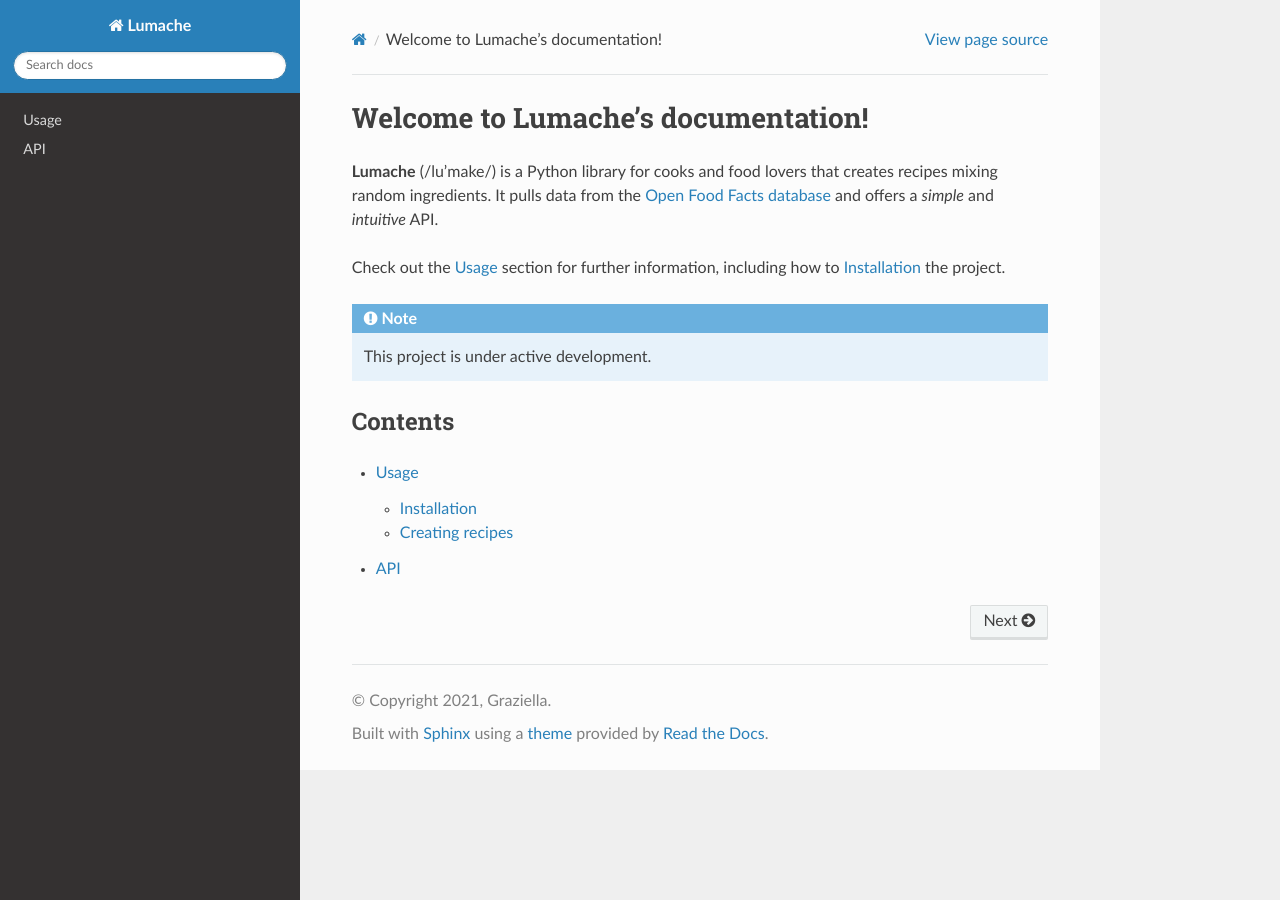
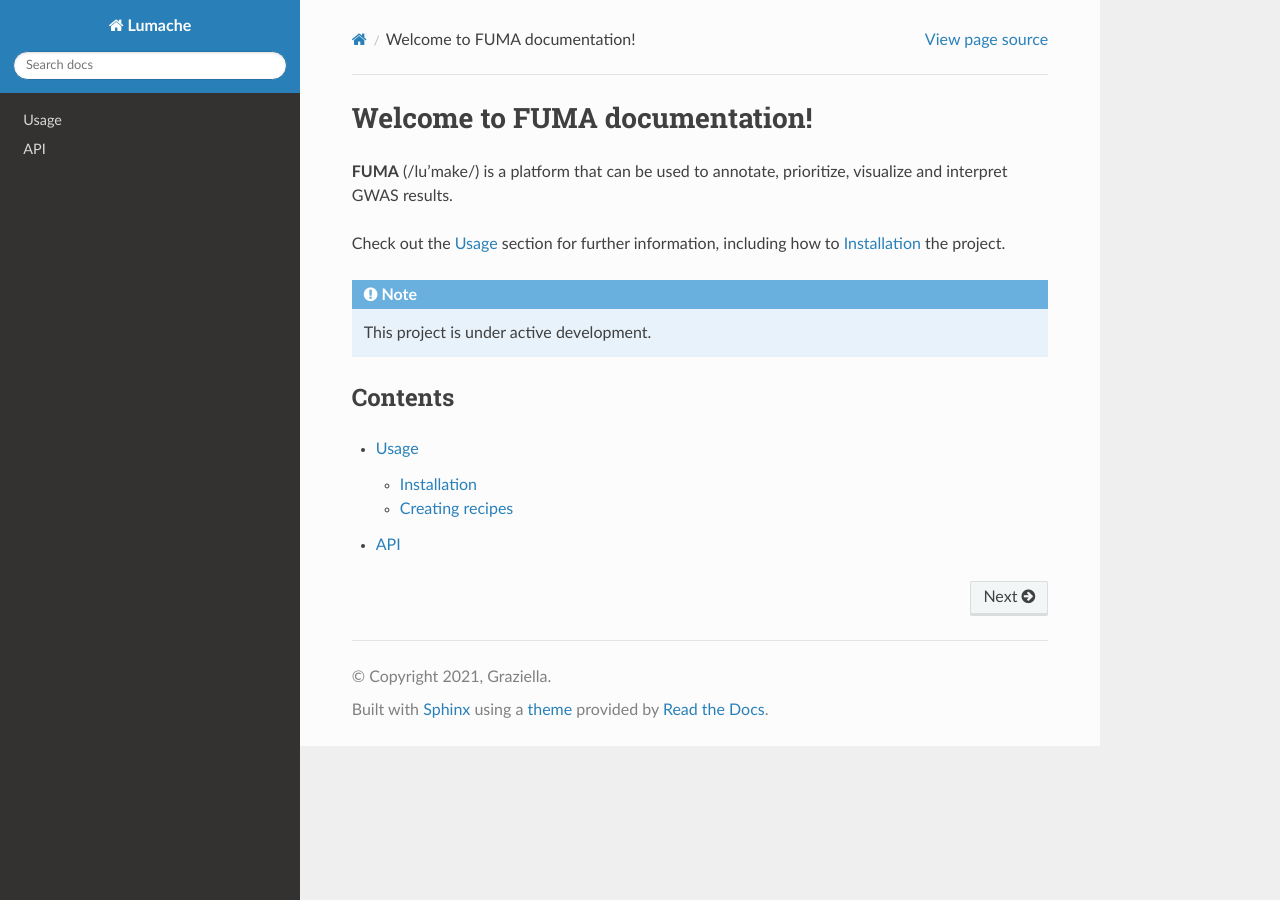
Before and after one commit to tanyaphung/fuma_docs, a Sphinx documentation site: the page built from docs/source/index.rst, in a window 1280 px wide. Built offline with Sphinx 7.4.7 and the Read the Docs theme 3.1.0, drawn with Linux system fonts in a browser that asks for light colours.

Commit message:
test chaning the index page

```diff
--- a/docs/source/index.rst
+++ b/docs/source/index.rst
@@ -1,10 +1,7 @@
-Welcome to Lumache's documentation!
+Welcome to FUMA documentation!
 ===================================
 
-**Lumache** (/lu'make/) is a Python library for cooks and food lovers
-that creates recipes mixing random ingredients.
-It pulls data from the `Open Food Facts database <https://world.openfoodfacts.org/>`_
-and offers a *simple* and *intuitive* API.
+**FUMA** (/lu'make/) is a platform that can be used to annotate, prioritize, visualize and interpret GWAS results.
 
 Check out the :doc:`usage` section for further information, including
 how to :ref:`installation` the project.
```
